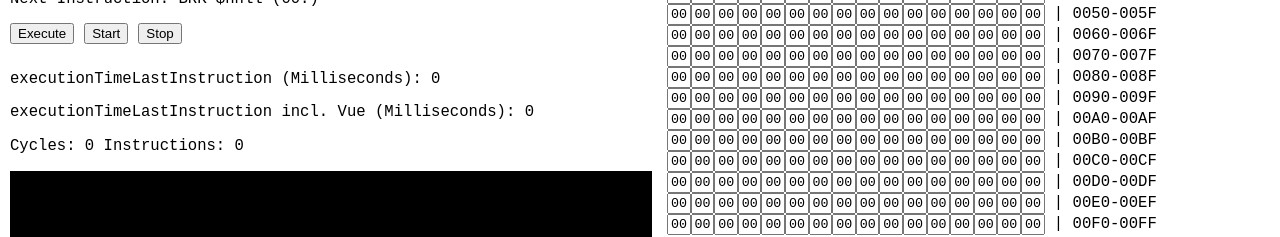
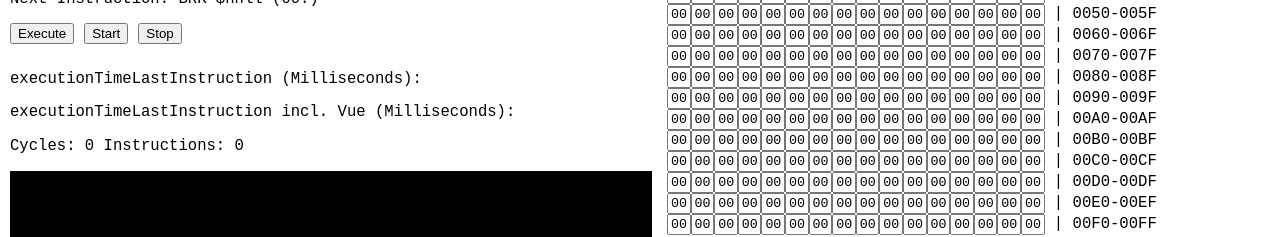
Before and after one commit to y0014984/65-o-fun, a Vue app: page / in a window 1280 px wide. Shown: the part 204-441 px from the top of the page. Built offline with nearby package versions, Linux system fonts and the light colour scheme.

Commit message:
changed performance counter

```diff
--- a/src/App.vue
+++ b/src/App.vue
@@ -219,11 +219,11 @@ onMounted(() => {
 
 const timestampA = ref(window.performance.now());
 const timestampB = ref(0);
-const executionTime = ref(0);
+const executionTime = ref('');
 
 onUpdated(() => {
     timestampB.value = window.performance.now();
-    executionTime.value = parseFloat((timestampB.value - timestampA.value).toFixed(3));
+    executionTime.value = (timestampB.value - timestampA.value).toFixed(3).padEnd(5, '0');
     timestampA.value = timestampB.value;
 });
 </script>
@@ -352,7 +352,6 @@ onUpdated(() => {
             <div>
                 <button type="button" @click="clearMemory()">Clear</button>
             </div>
-            <!-- <p class="monospaced" v-html="memView" v-if="!comp.cpu.isRunning"></p> -->
         </div>
     </div>
 </template>
--- a/src/logic/Computer.ts
+++ b/src/logic/Computer.ts
@@ -26,7 +26,7 @@ export default class Computer {
 
         this.cpu = new Processor(this.mem, cycleCounter => {
             /*             if (cycleCounter % 1000 < 8) console.log(cycleCounter); */
-            return cycleCounter % 1000 < 8 ? true : false; // every millisecond if speed is 1 MHz
+            return cycleCounter % 500 < 8 ? true : false; // every millisecond if speed is 1 MHz
         });
     }
 
--- a/src/logic/Processor.ts
+++ b/src/logic/Processor.ts
@@ -18,7 +18,7 @@ export default class Processor {
     instructionCounter: number = 0;
     isRunning: boolean = false;
     intervalId: number = 0;
-    executionTimeLastInstruction: number = 0;
+    executionTimeLastInstruction: string = '';
     graphics: Graphics | null = null;
     private timer: (cycleCounter: number) => boolean;
 
@@ -683,7 +683,7 @@ export default class Processor {
         let stopTime = 0;
         if (typeof window !== 'undefined') stopTime = window.performance.now();
 
-        this.executionTimeLastInstruction = parseFloat((stopTime - startTime).toFixed(3));
+        this.executionTimeLastInstruction = (stopTime - startTime).toFixed(3).padEnd(5, '0');
     }
 
     fetchInstruction() {
```
Also changed, not shown: 1 other file (tests, documents, lock files or other folders).
